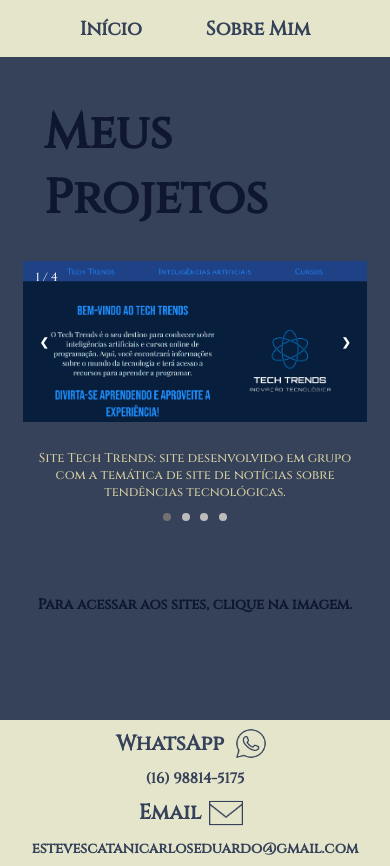
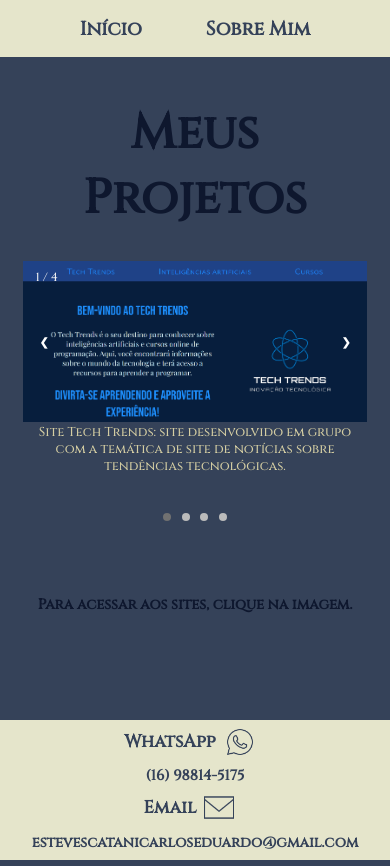
Before and after one commit to CarlosEsteves406/Meu_Portfolio, a plain HTML site: page projetos.html in a window 390 px wide. Drawn offline with Linux system fonts and the light colour scheme.

Commit message:
correção de posicionamento

```diff
--- a/carrossel.css
+++ b/carrossel.css
@@ -42,7 +42,7 @@ img {vertical-align: middle;}
 /* Caption text */
 .text {
   position: relative;
-  top: 14.8em;
+  top: 16.8em;
   color:var(--cor-texto);
   font-family: 'Cinzel', serif;
   font-size: 1.7rem;
@@ -95,7 +95,7 @@ img {vertical-align: middle;}
 
   .text {
     font-size: 0.8rem;
-    margin: auto;
+    top: 12em;
   }
 
 .dot {
--- a/style.css
+++ b/style.css
@@ -121,7 +121,7 @@ body {
     text-decoration: none;
     color: var(--cor-fundo);
     transition: 0.10s;
-    font-size: 2.67rem;
+    font-size: 2.1rem;
     font-weight: 600;
 }
 
@@ -205,7 +205,7 @@ body {
 }
 
 .texto_sobre_mim {
-    font-size: 1.7rem;
+    font-size: 1.5rem;
     padding: 4% 0 0 0;
     display: flex;
     align-items: center;
@@ -311,7 +311,7 @@ body {
     }
 
     .titulo_outros_contatos {
-        font-size: 1.3rem;
+        font-size: 1.1rem;
     }
 
     .texto_outros-contatos {
@@ -344,6 +344,7 @@ body {
     font-size: 3rem;
     margin: 6%;
     padding-bottom: 2.7%;
+    text-align: center;
 }
 
 .texto_aviso {
```
